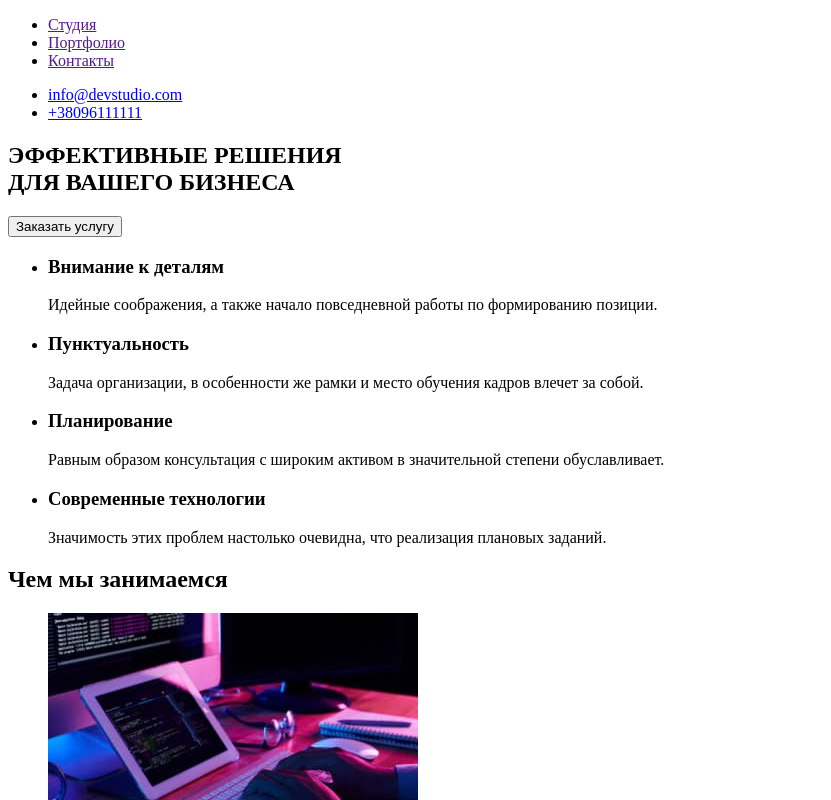
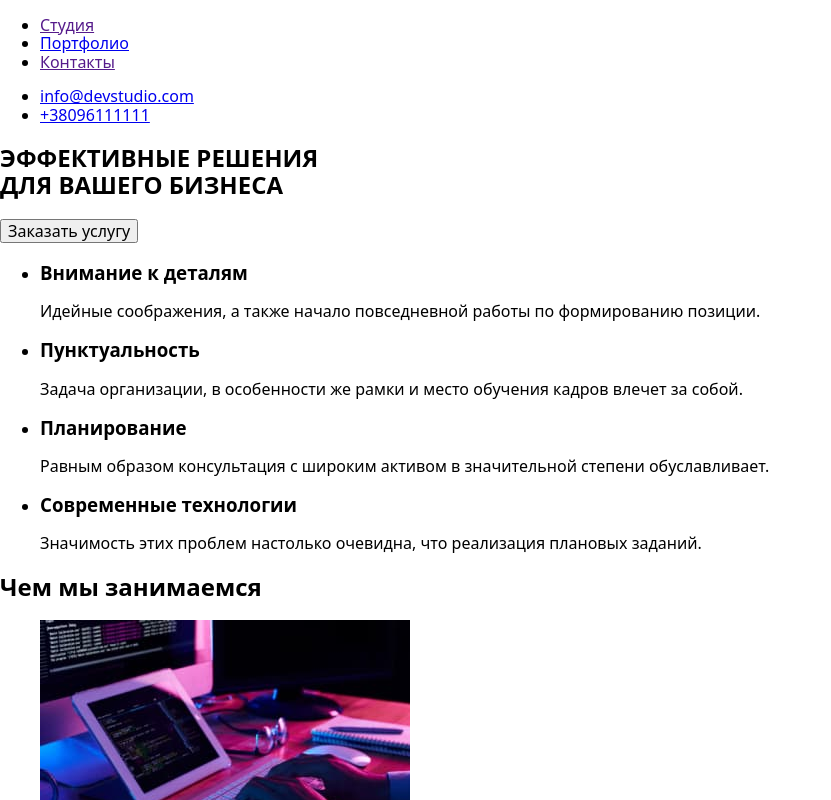
Before and after one commit to Anastasiia88Z/goit-markup-hw2, a plain HTML site: page index.html in a window 1280 px wide. Shown: the top 800 px of the page, without its empty margins (0-831 px from the left). Drawn offline with nearby package versions, Linux system fonts and the light colour scheme.

Commit message:
изменения в index

```diff
--- a/index.html
+++ b/index.html
@@ -4,21 +4,28 @@
   <meta charset="UTF-8">
   <meta name="viewport" content="width=device-width, initial-scale=1.0">
   <title>Web Studio</title>
+  <link rel="stylesheet" href="./css/modern-normalize.css">
+  <link rel="stylesheet" href="./css/style.css">
+  <link rel="stylesheet" href="./css/variables.css">
+  <link rel="preconnect" href="https://fonts.gstatic.com">
+  <link href="https://fonts.googleapis.com/css2?family=Raleway:wght@700&display=swap" rel="stylesheet">
+  <link rel="preconnect" href="https://fonts.gstatic.com">
+  <link href="https://fonts.googleapis.com/css2?family=Raleway:wght@700&family=Roboto:wght@400;500;700;900&display=swap" rel="stylesheet">
 </head>
 <body>
-  <header>
+  <header class="header">
     <nav>
-    <a href="WebStudio">
+    <a href="WebStudio" class="logo">
     </a>
-    <ul>
+    <ul class="site-nav">
       <li><a href="">Студия</a></li>
-      <li><a href="">Портфолио</a></li>
+      <li><a href="./portfolio.html">Портфолио</a></li>
       <li><a href="">Контакты</a></li>
     </ul>
     </nav>
-    <ul>
-    <li><a href="mailto:info@devstudio.com">info@devstudio.com</a></li>
-    <li><a href="tel:+38096111111">+38096111111</a></li>
+    <ul class="auth-nav">
+      <li><a href="mailto:info@devstudio.com">info@devstudio.com</a></li>
+      <li><a href="tel:+38096111111">+38096111111</a></li>
     </ul>
   </header>
 
```
